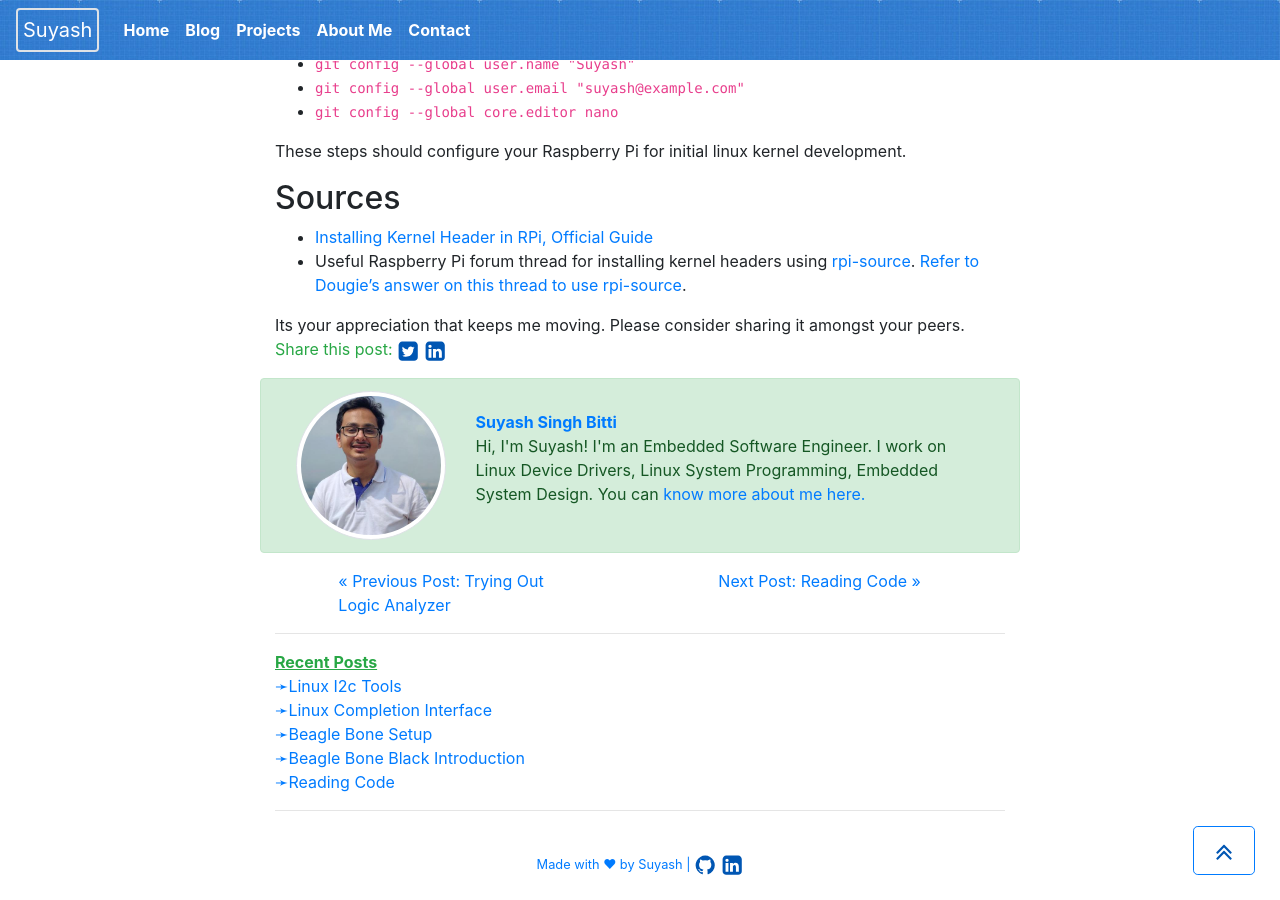
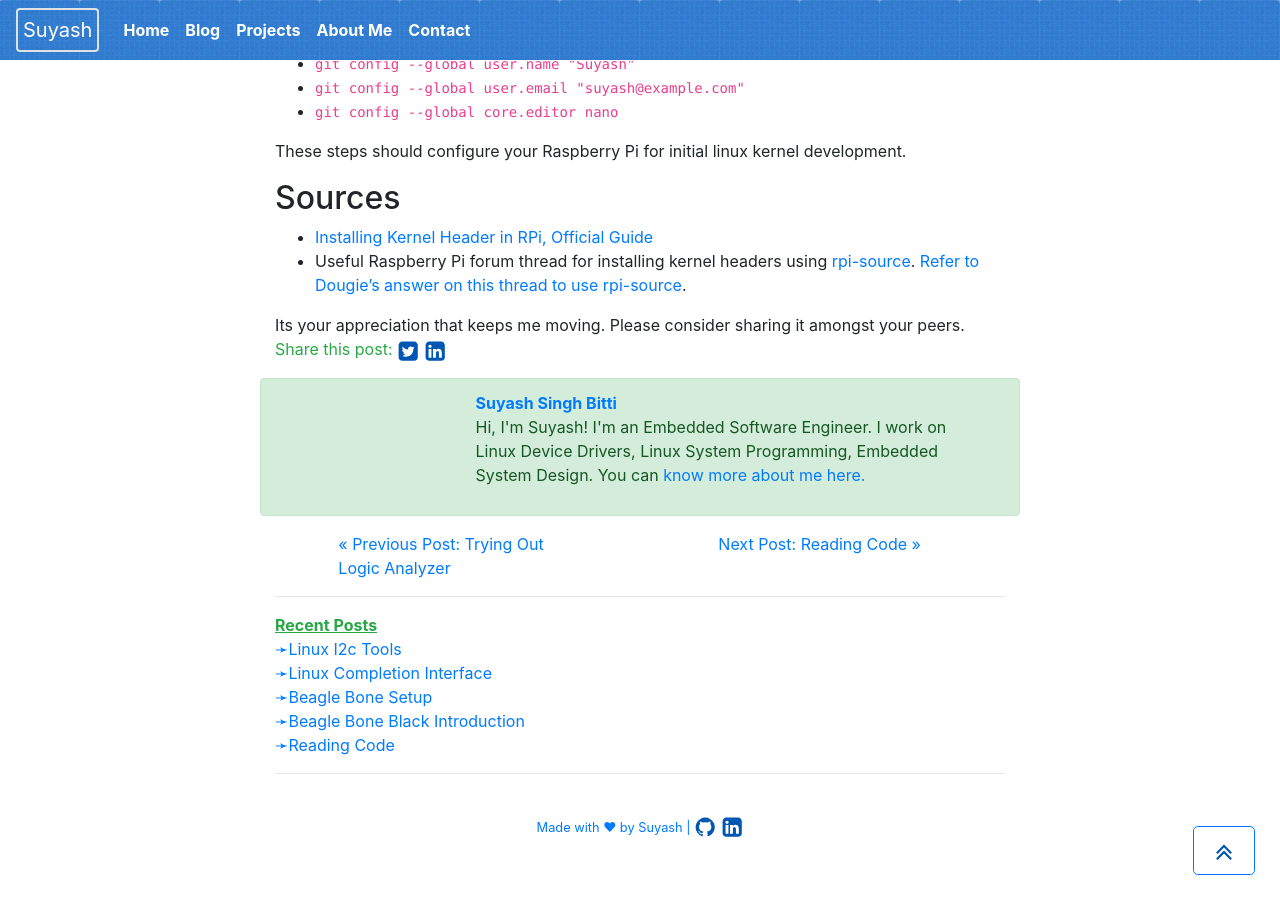
Before and after one commit to suyashsingh/suyashsingh.github.io, a Jekyll site: the page built from _posts/2020-2-11-setting-up-rpi-for-kernel-programming.md, in a window 1280 px wide and 900 px high, scrolled down 3428 px. Built offline with Jekyll 4.4.1, drawn with Linux system fonts in a browser that asks for light colours; after the commit the page ends 4291 px from its top, so only the background shows below that.

Commit message:
updated auther-bio.html

```diff
--- a/_includes/author-bio.html
+++ b/_includes/author-bio.html
@@ -3,7 +3,6 @@
 <div class="col-md-8 offset-md-2">
 <div class="row alert alert-success opacity-5">
     <div class="col-5 col-sm-5 col-xs-5 col-md-3 col-lg-3 my-auto">
-        <img class="img-fluid rounded-circle img-thumbnail" src ="{{ "/assets/images/suyash-singh-bitti.jpeg" | relative_url }}" alt = "picture of suyash singh bitti, author of suyashsingh.github.io">
     </div>
     <div class="col-7 col-sm-7 col-xs-7 col-md-9 col-lg-9 my-auto">
         <span class="text-primary"><strong>Suyash Singh Bitti</strong></span><br>
```
